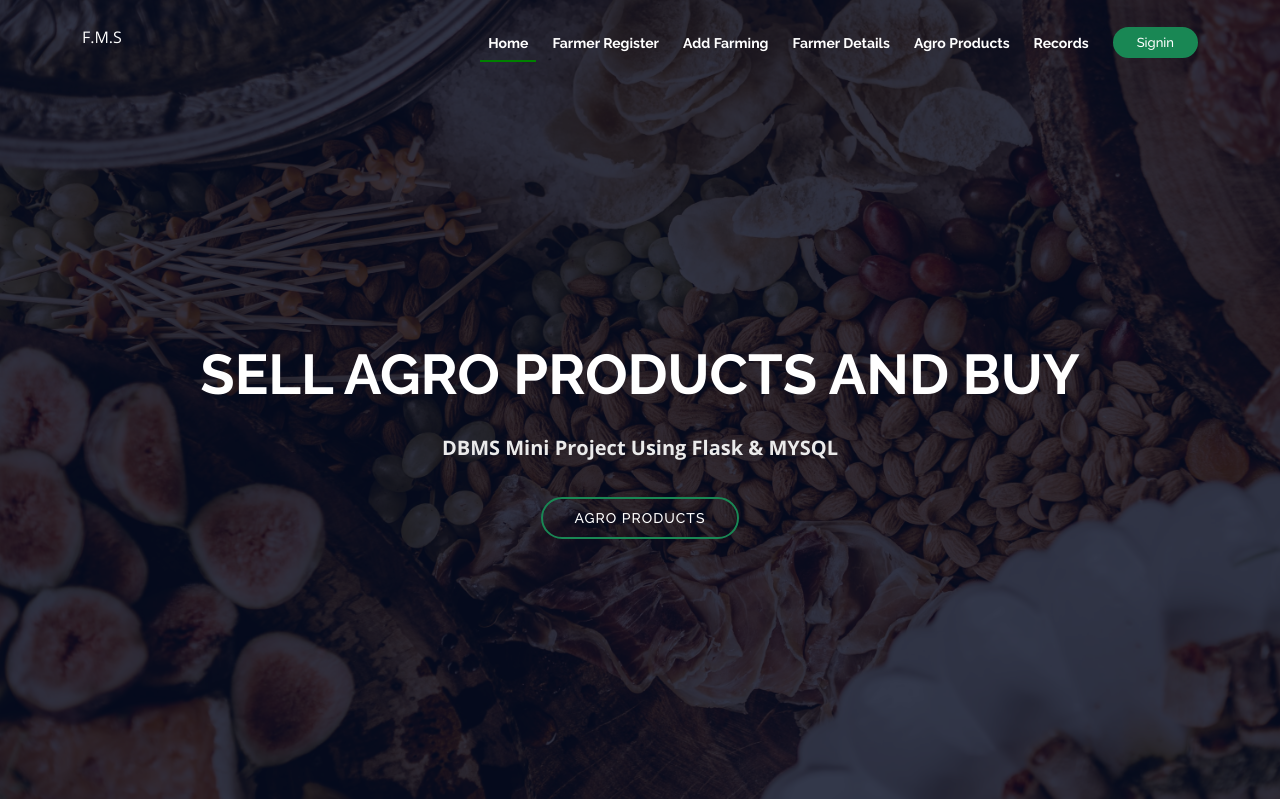
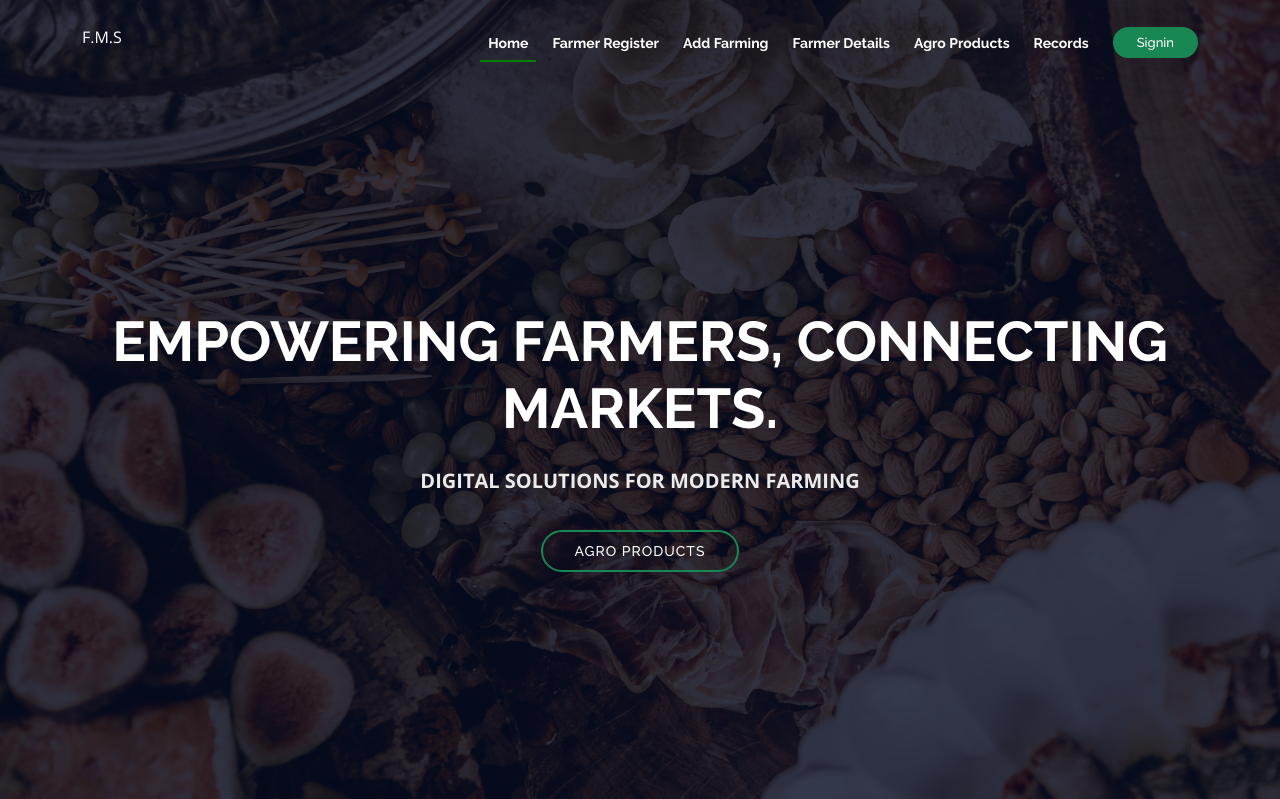
Before and after one commit to girijeshhs/farmermanagementsys, a Flask app: page /agroproducts in a window 1280 px wide. Shown: the top 799 px of the page. Run offline with Flask 3, Linux system fonts and the light colour scheme; data comes from the database, SQL or seed files in the repository; parts of the project's set-up code (start-up, migrations or seed data) failed here and were passed over; some libraries are stand-ins or nearby versions.

Commit message:
Finalised V1

```diff
--- a/Farm-management-sysem-dbmsminiproject-main 2/farmer system/templates/base.html
+++ b/Farm-management-sysem-dbmsminiproject-main 2/farmer system/templates/base.html
@@ -69,8 +69,8 @@
   <!-- ======= Intro Section ======= -->
  <section id="intro">
     <div class="intro-container" data-aos="zoom-in" data-aos-delay="100">
-      <h1 class="mb-4 pb-0">SELL AGRO PRODUCTS AND BUY  </span> </h1>
-      <p class="mb-4 pb-0">DBMS Mini Project Using Flask & MYSQL</p>
+      <h1 class="mb-4 pb-0"> Empowering Farmers, Connecting Markets. </span> </h1>
+      <p class="mb-4 pb-0">DIGITAL SOLUTIONS FOR MODERN FARMING</p>
 
       <a href="/agroproducts" class="about-btn scrollto">AGRO PRODUCTS</a>
     </div>
```
